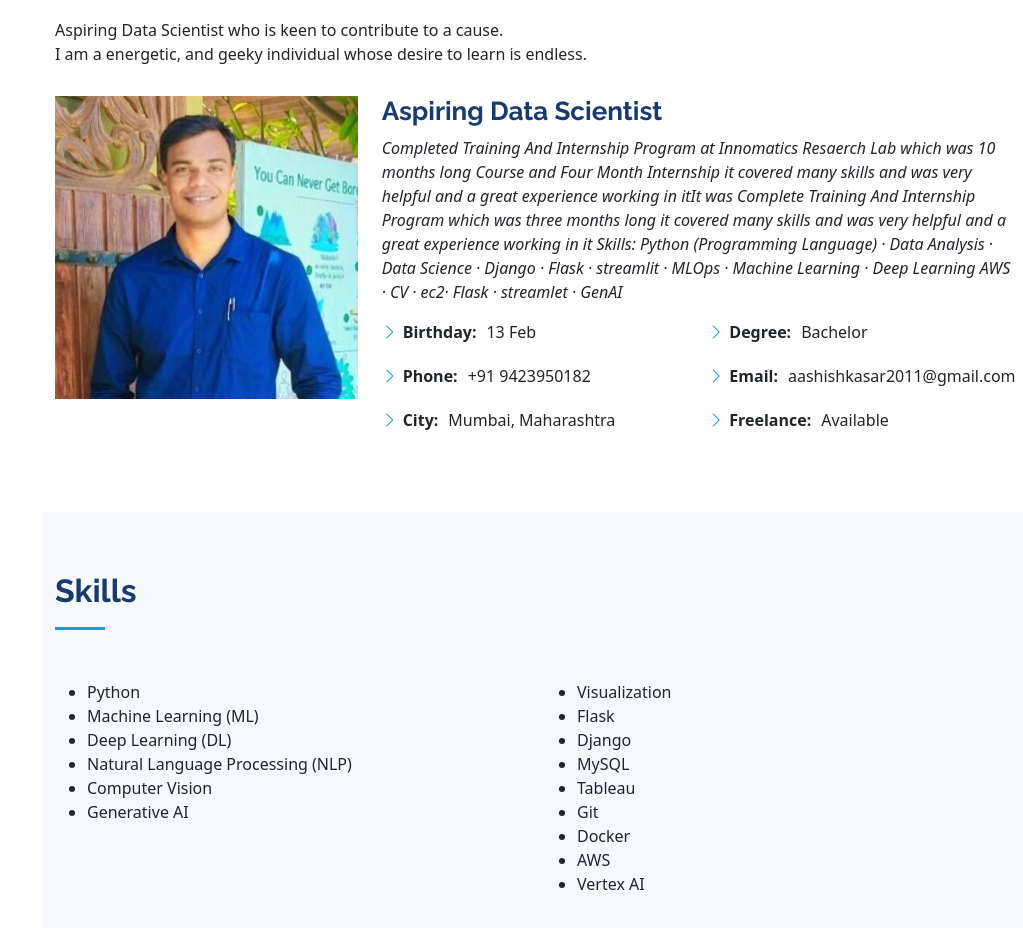
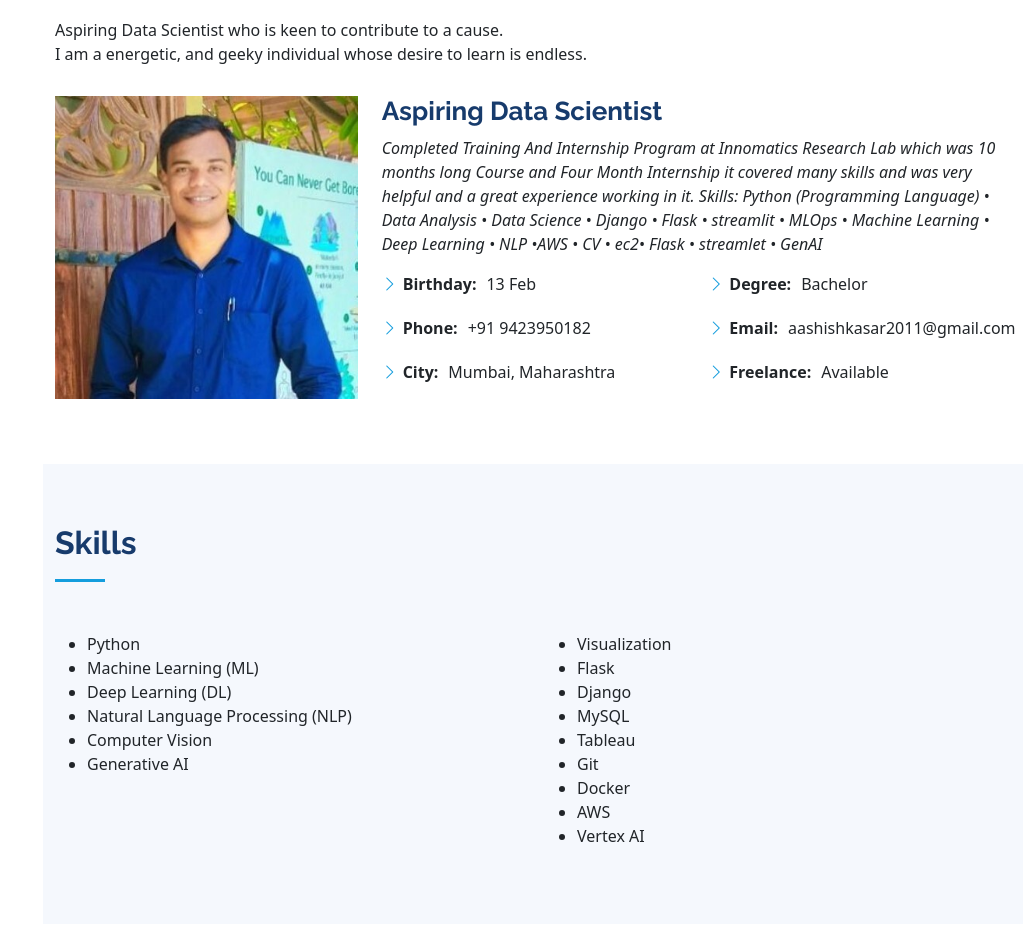
Before and after one commit to aashishkasar/My-Portfolio, a React (Create React App) app: page / in a window 1280 px wide. Shown: the part 920-1848 px from the top of the page, without its empty margins (257-1280 px from the left). Built offline with nearby package versions, Linux system fonts and the light colour scheme.

Commit message:
Update App.js

```diff
--- a/src/App.js
+++ b/src/App.js
@@ -154,9 +154,10 @@ function App() {
             <div className="col-lg-8 pt-4 pt-lg-0 content" data-aos="fade-left">
               <h3>Aspiring Data Scientist</h3>
               <p className="fst-italic">
-               Completed Training And Internship Program at Innomatics Resaerch Lab which was 10 months long Course and Four Month Internship it covered many skills and was very helpful and a great experience working in itIt was Complete Training And Internship Program which was three months long it covered many skills and was very helpful and a great experience working in it
-
-Skills: Python (Programming Language) · Data Analysis · Data Science · Django · Flask · streamlit · MLOps · Machine Learning · Deep Learning AWS · CV · ec2· Flask · streamlet · GenAI
+               Completed Training And Internship Program at Innomatics Research Lab which was 10 months long Course
+               and Four Month Internship it covered many skills and was very helpful and a great experience working in it.
+               Skills: Python (Programming Language) • Data Analysis • Data Science • Django • Flask
+               • streamlit • MLOps • Machine Learning • Deep Learning • NLP •AWS • CV • ec2• Flask • streamlet • GenAI
               </p>
               <div className="row">
                 <div className="col-lg-6">
```
